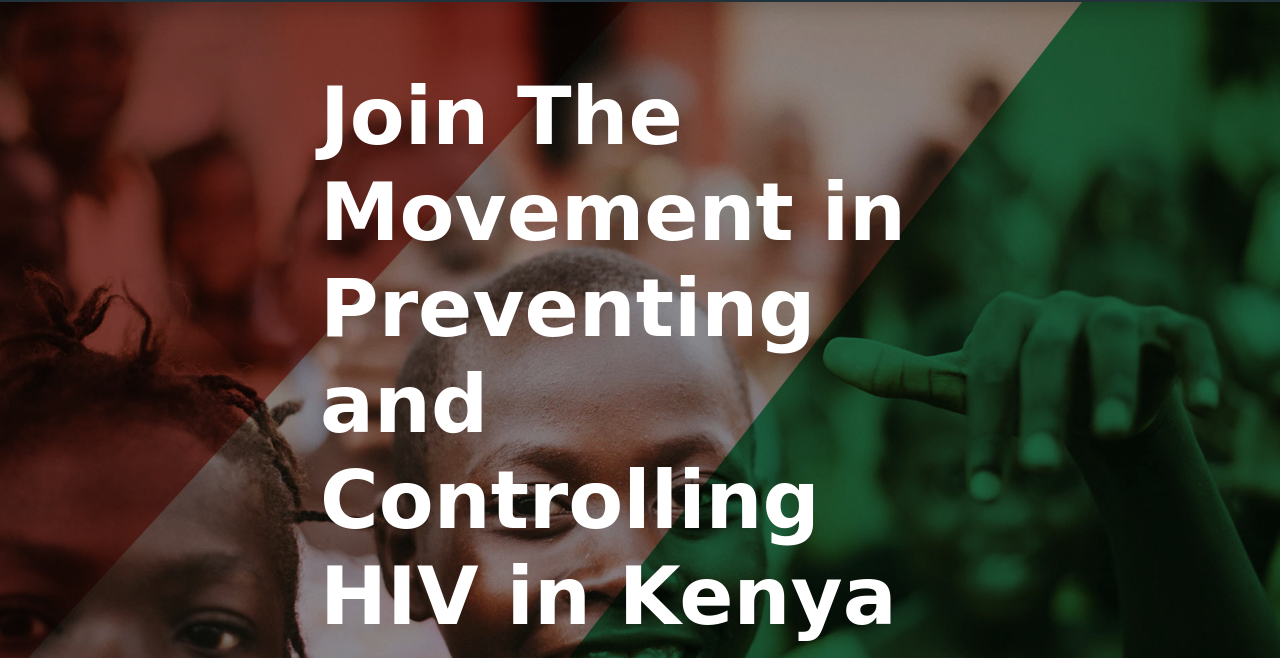
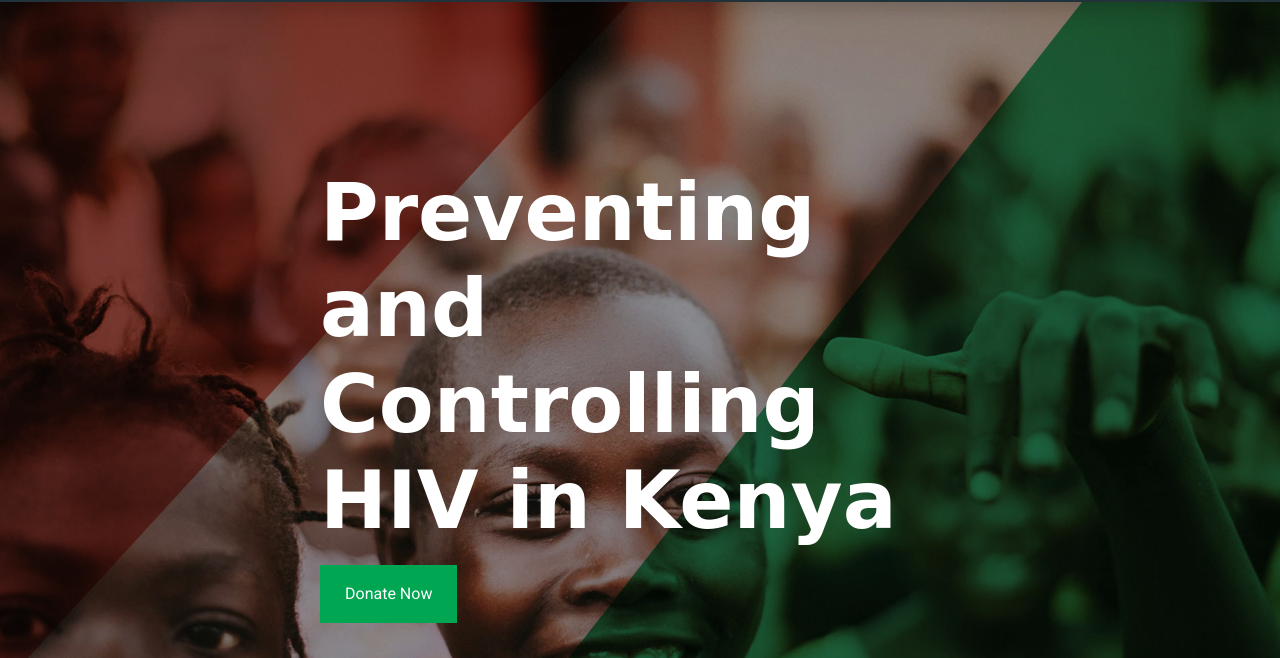
Before and after one commit to simply-albert/HopeAdongoSchoolLimited, a plain HTML site: page index.html in a window 1280 px wide. Shown: the part 105-763 px from the top of the page. Drawn offline with Linux system fonts and the light colour scheme; files whose address does not match are found by name; a web font is replaced by a local one.

Commit message:
adding new changes of pic

```diff
--- a/index.html
+++ b/index.html
@@ -93,7 +93,7 @@
 
 
       <div class="box-92819">
-        <h1 class="text-white mb-3">Join The Movement in Preventing and Controlling HIV in Kenya</h1>
+        <h1 class="text-white mb-3">Preventing and Controlling HIV in Kenya</h1>
         <p><a href="https://www.gofundme.com/f/help-to-prevent-and-control-hiv-in-kenya?member=23445133&utm_campaign=p_cp+share-sheet&utm_content=undefined&utm_medium=copy_link_all&utm_source=customer&utm_term=undefined"
           class="btn btn-primary py-3 px-4 rounded-0">Donate Now</a></p>
       </div>
```
Also changed, not shown: images/logo no bg.jpg (added).
